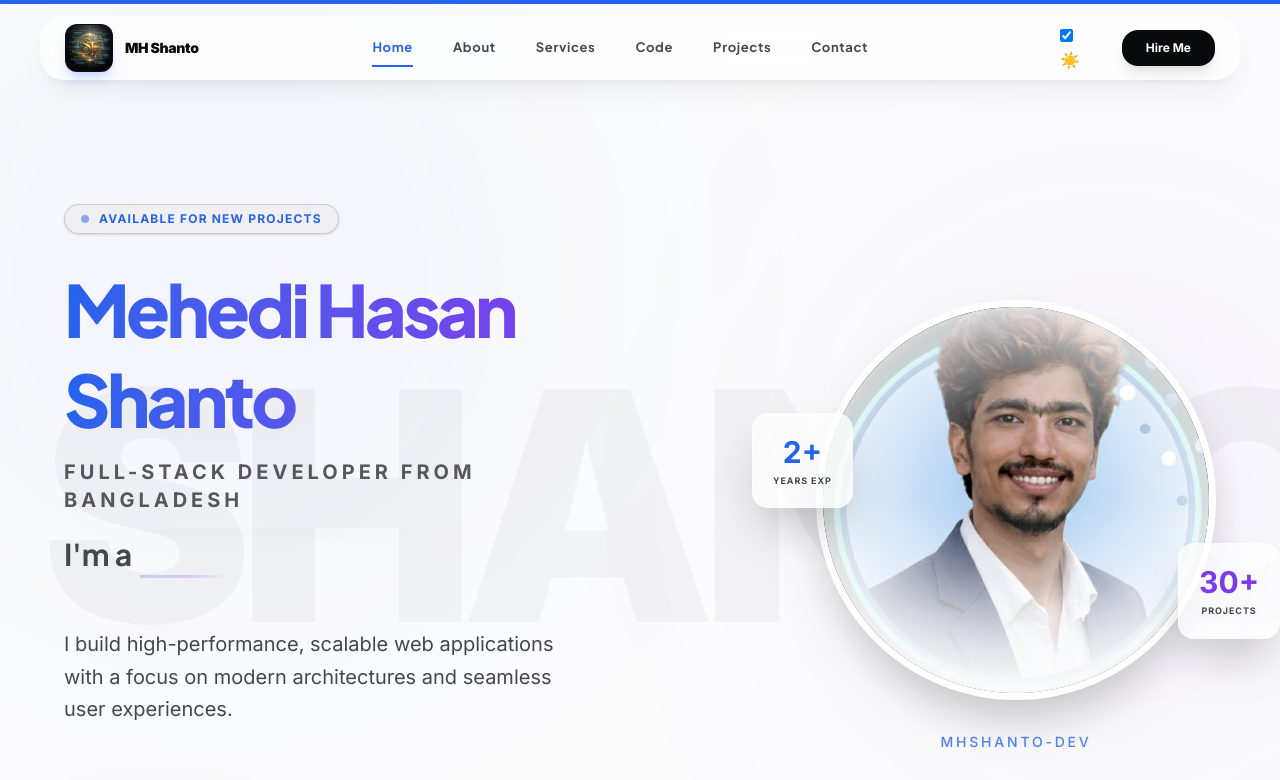
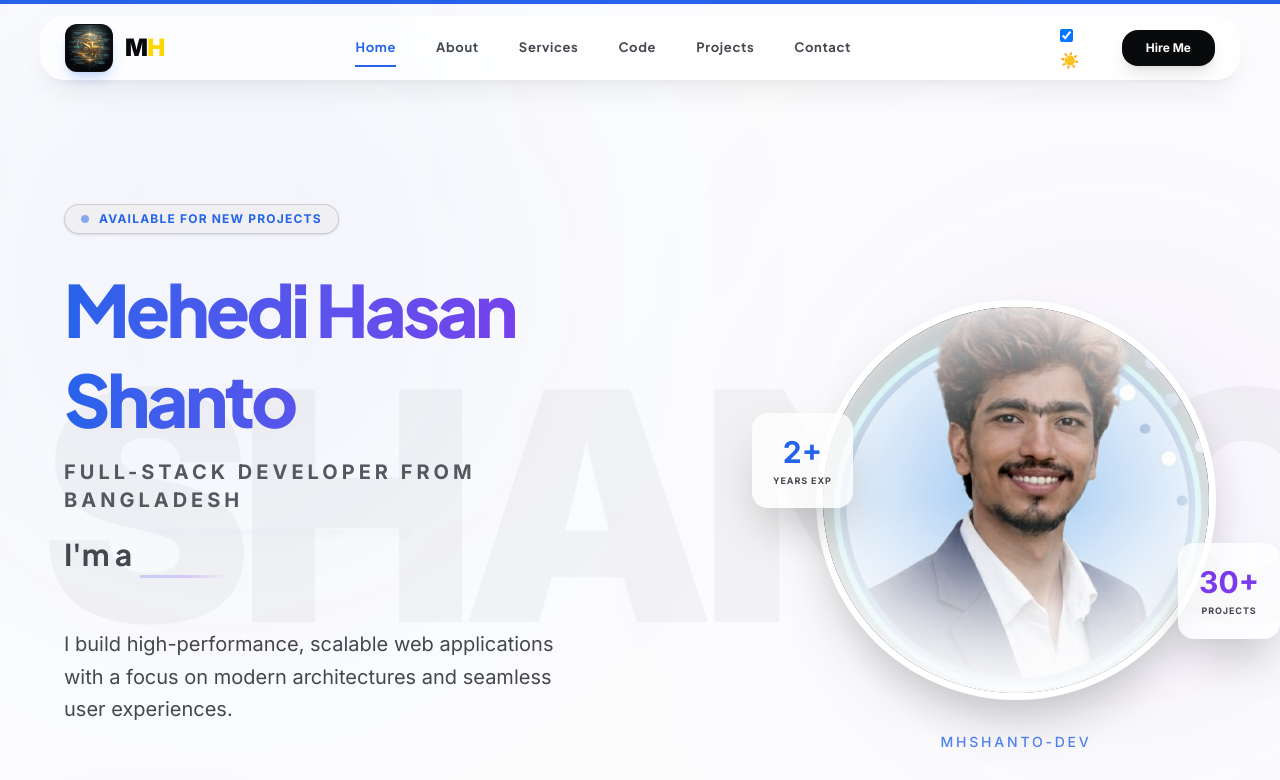
Before and after one commit to mhshanto-dev/mhshanto-dev, a Next.js app: page / in a window 1280 px wide. Shown: the top 780 px of the page. Built offline with nearby package versions, Linux system fonts and the light colour scheme.

Commit message:
change are navbar logo and footer logo

```diff
--- a/src/components/Footer.jsx
+++ b/src/components/Footer.jsx
@@ -15,8 +15,8 @@ const Footer = () => {
                 className="object-cover"
               />
             </div>
-            <span className="text-lg font-black tracking-tight text-on-background group-hover:text-primary transition-colors">
-              MH Shanto
+            <span className="text-2xl font-black tracking-tight text-on-background transition-colors">
+              M<span className="text-[#FFD700]">H</span>
             </span>
           </Link>
           <p className="font-heading text-[11px] font-bold uppercase tracking-[0.2em] text-on-surface-variant/80">
--- a/src/components/Navbar.jsx
+++ b/src/components/Navbar.jsx
@@ -102,8 +102,8 @@ const Navbar = () => {
                 priority
               />
             </div>
-            <span className="hidden sm:block text-sm font-black tracking-tight text-on-background group-hover:text-primary transition-colors">
-              MH Shanto
+            <span className="hidden sm:block text-xl md:text-2xl font-black tracking-tight text-on-background transition-colors">
+              M<span className="text-[#FFD700]">H</span>
             </span>
           </Link>
         </Magnetic>
```
